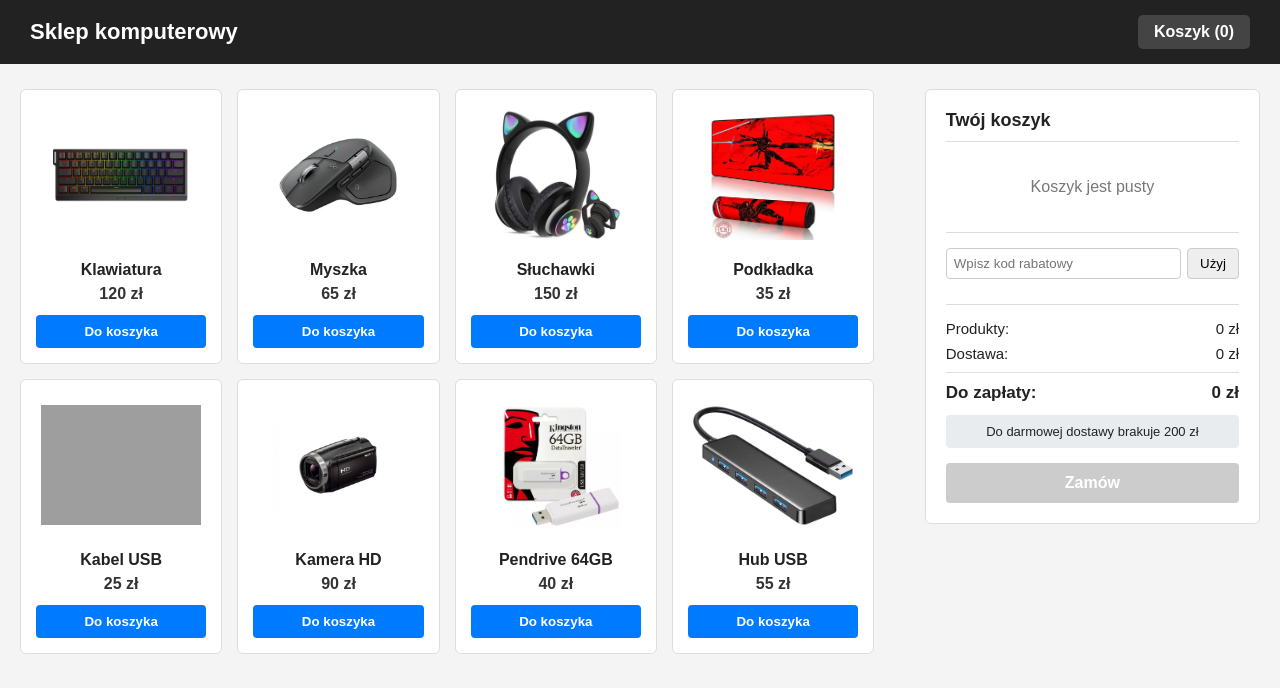
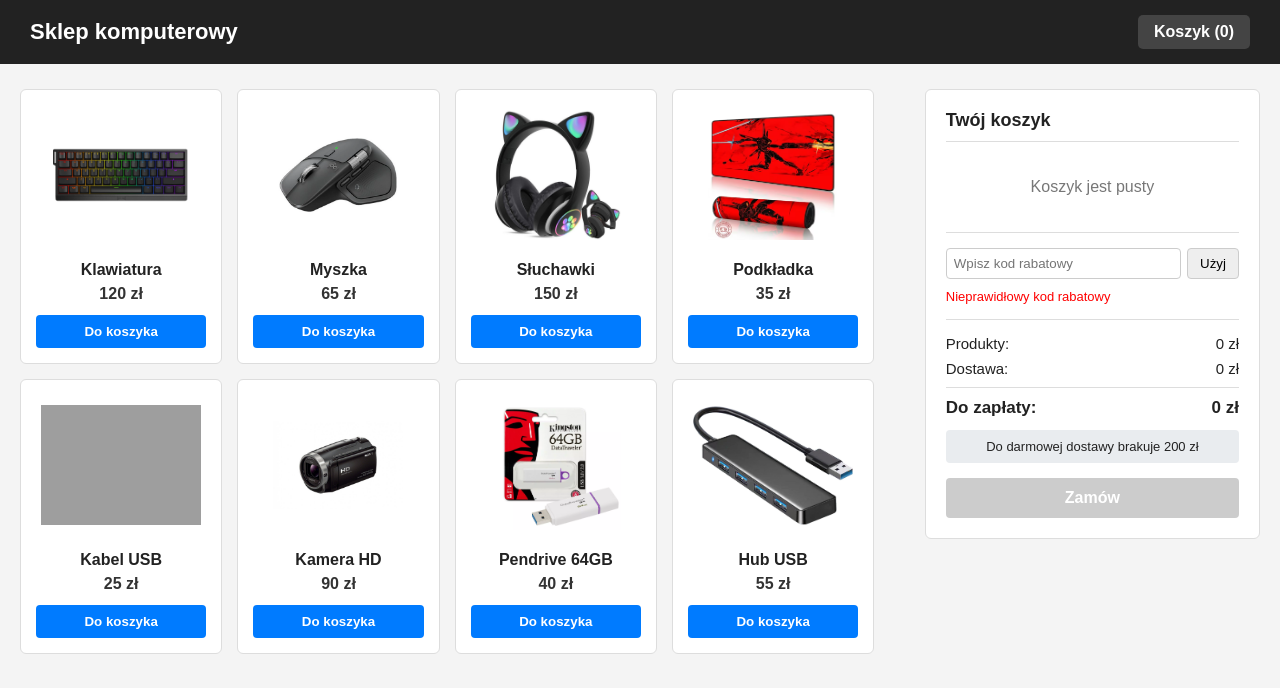
Before and after one commit to komornik5830/projektjquery, a plain HTML site: page projektjquery/index.html in a window 1280 px wide. Both pictures are taken after a click on the button "Użyj". Drawn offline with nearby package versions, Linux system fonts and the light colour scheme; grey boxes are pictures that could not be loaded.

Commit message:
Obsluga kodu rabatowego

```diff
--- a/projektjquery/index.html
+++ b/projektjquery/index.html
@@ -13,6 +13,7 @@
             let nazwy = [];
             let ceny = [];
             let ilosci = [];
+            let maRabat = false;
 
             $(".dodaj").click(function(){
                 let nazwa = $(this).data("nazwa");
@@ -57,6 +58,20 @@
                 pokazKoszyk();
             });
 
+            $("#uzyj").click(function(){
+                let wpisany = $("#kod").val();
+
+                if (wpisany == "SZKOLA10") {
+                    maRabat = true;
+                    $("#komunikat").text("Kod rabatowy aktywny (-10%)").removeClass("blad").addClass("sukces");
+                } else {
+                    maRabat = false;
+                    $("#komunikat").text("Nieprawidłowy kod rabatowy").removeClass("sukces").addClass("blad");
+                }
+
+                policzSume();
+            });
+
             function pokazKoszyk() {
                 $("#lista").html("");
 
@@ -88,6 +103,17 @@
                     suma = suma + (cena * ilosc);
                 });
 
+                let znizka = 0;
+                if (maRabat == true && suma > 0) {
+                    znizka = suma * 0.1;
+                    $("#rabatwiersz").show();
+                    $("#znizka").text("-" + znizka + " zł");
+                } else {
+                    $("#rabatwiersz").hide();
+                }
+
+                let poRabacie = suma - znizka;
+
                 let wysylka = 0;
 
                 if (suma > 0 && suma < 200) {
@@ -104,7 +130,7 @@
 
                 $("#suma").text(suma + " zł");
                 $("#wysylka").text(wysylka + " zł");
-                $("#razem").text((suma + wysylka) + " zł");
+                $("#razem").text((poRabacie + wysylka) + " zł");
             }
         });
 
```
